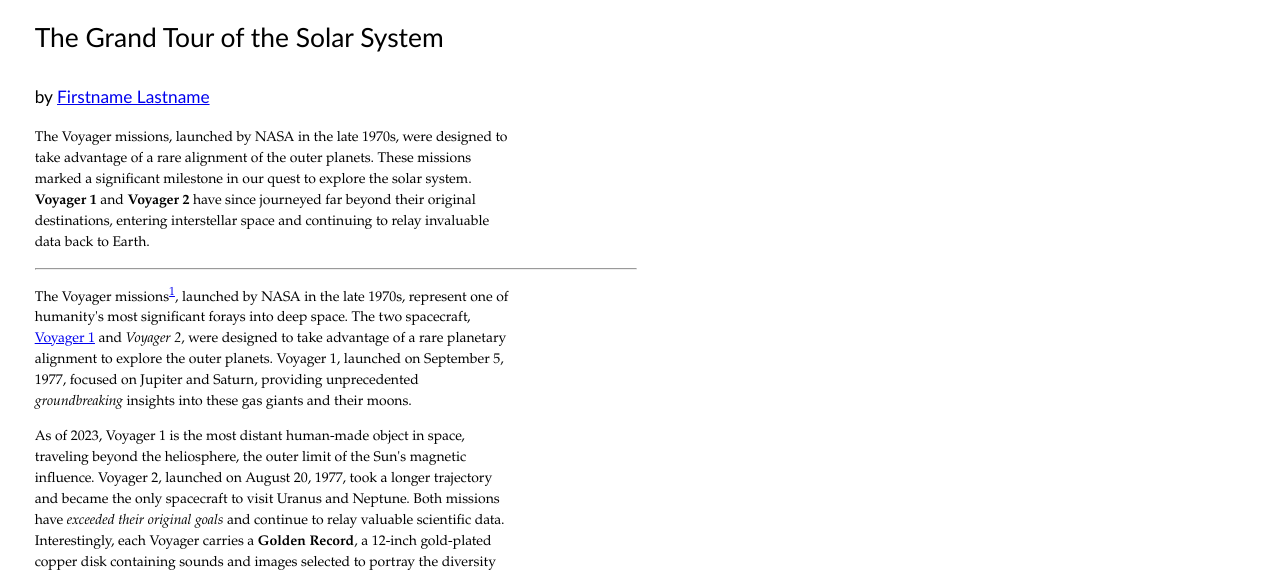
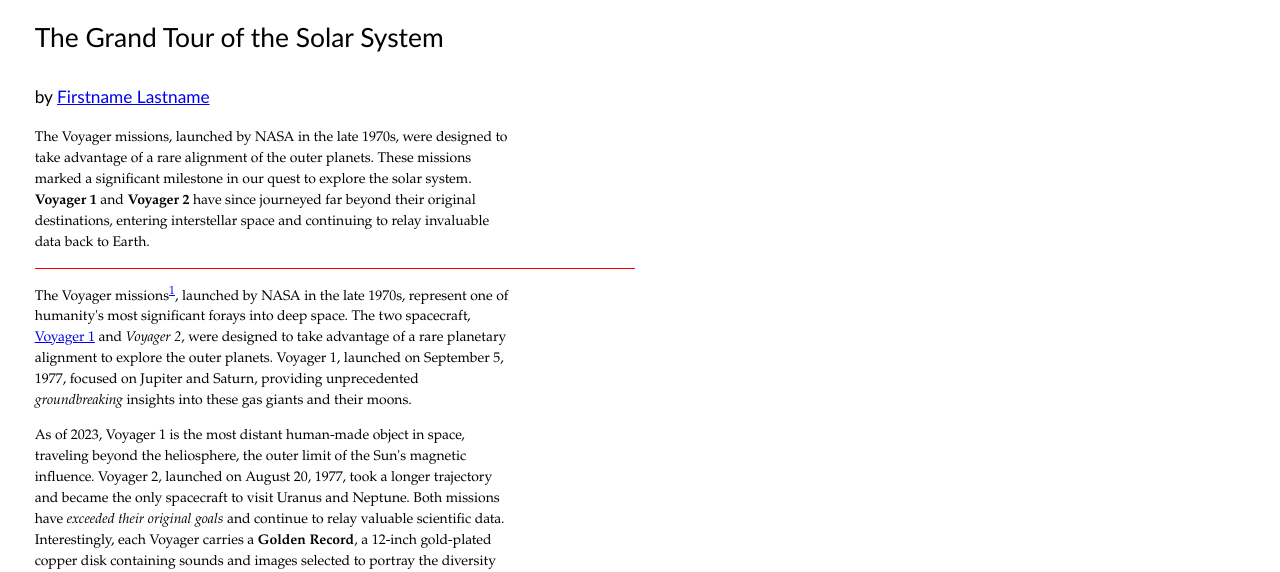
Before and after one commit to taurean/stylebase, a website: page examples/article.html in a window 1280 px wide. Shown: the part 229-801 px from the top of the page. Drawn offline with Linux system fonts and the light colour scheme.

Commit message:
adding placeholder for hr styles

```diff
--- a/stylebase/module/generics.css
+++ b/stylebase/module/generics.css
@@ -8,3 +8,9 @@
 body {
     margin: 0;
 }
+
+hr {
+    border: unset;
+    background-color: red;
+    height: 1px;
+}
```
